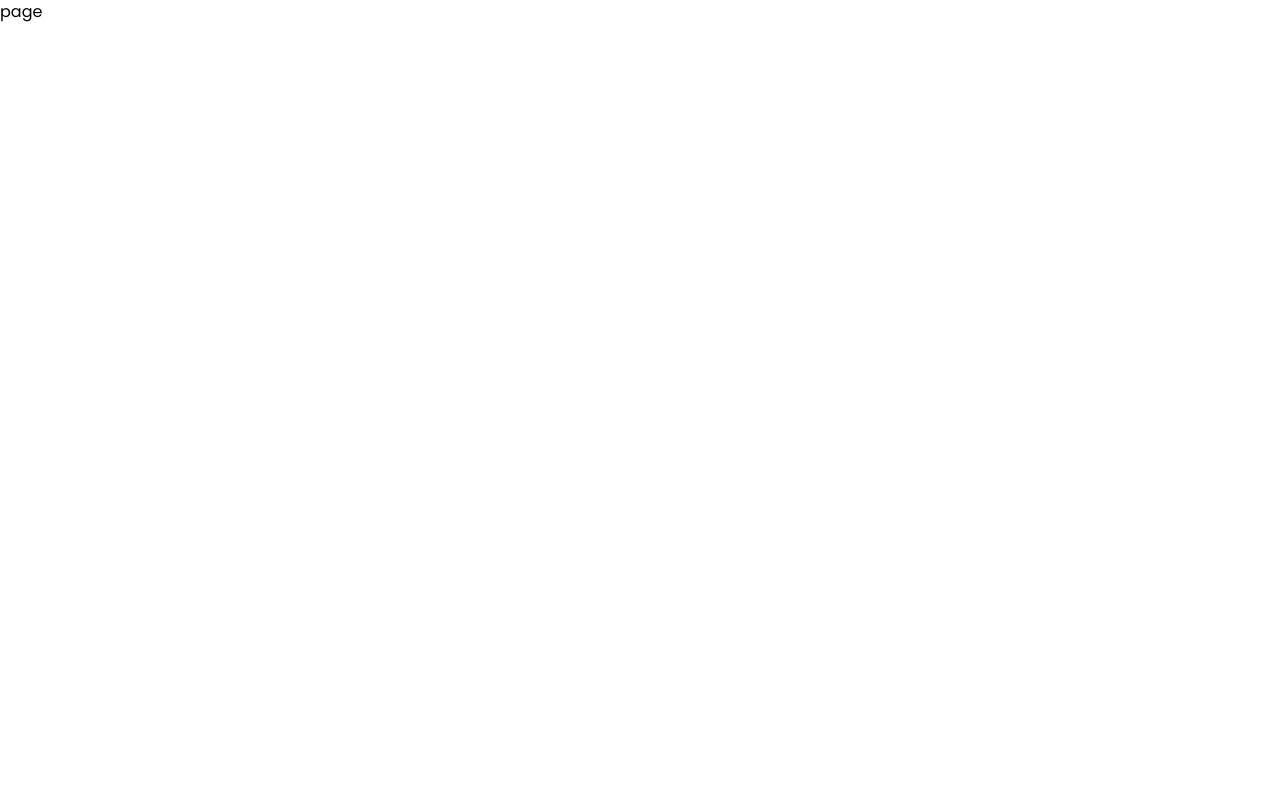
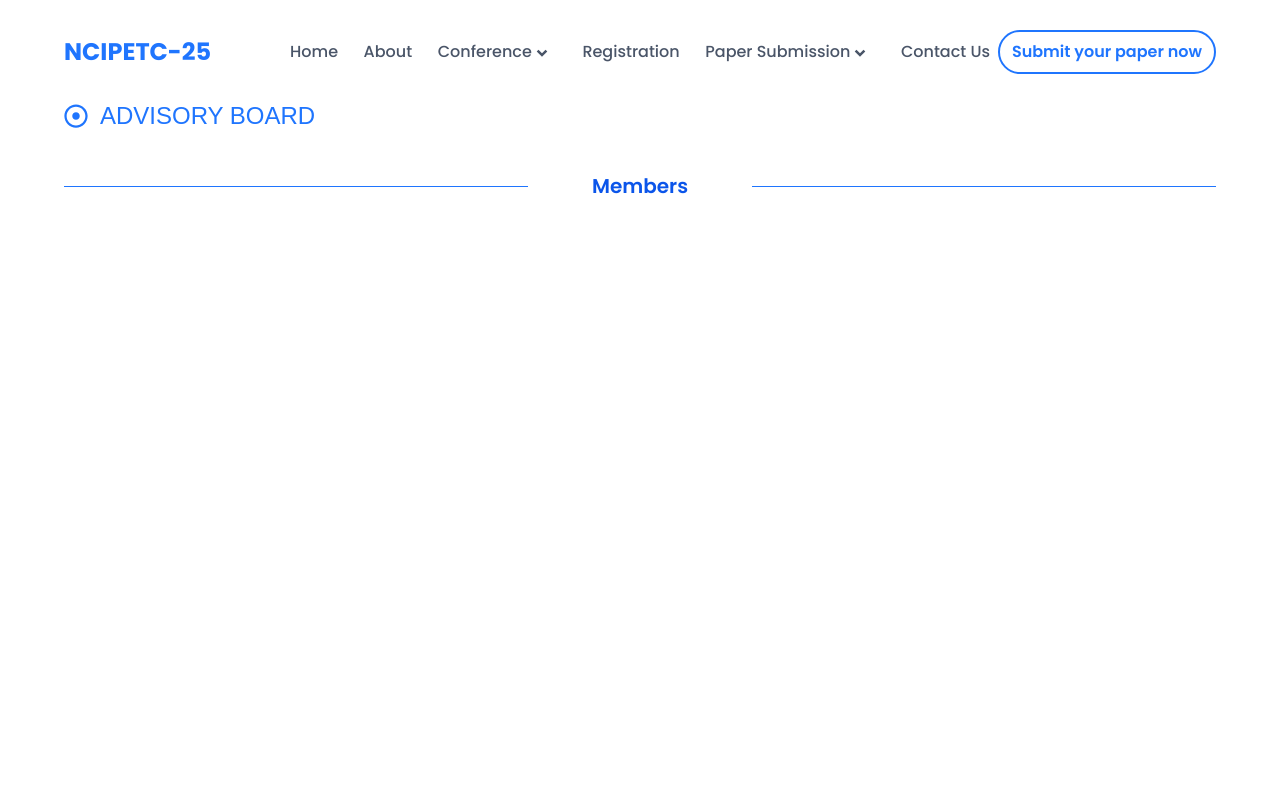
Before and after one commit to AbhishekNSanthosh/ncipetc-25, a Next.js app: page /advisory-board in a window 1280 px wide. Shown: the top 800 px of the page. Built offline with nearby package versions, Linux system fonts and the light colour scheme; a web font is replaced by a local one.

Commit message:
feat: data added

```diff
--- a/src/app/advisory-board/page.tsx
+++ b/src/app/advisory-board/page.tsx
@@ -1,7 +1,8 @@
+import AdvisoryBoard from '@widgets/AdvisoryBoard'
 import React from 'react'
 
 export default function page() {
   return (
-    <div>page</div>
+    <AdvisoryBoard/>
   )
 }
--- /dev/null
+++ b/src/widgets/AdvisoryBoard/components/AdvisoryBoardContent.tsx
@@ -0,0 +1,21 @@
+import Titlebar from "@components/Titlebar";
+import React from "react";
+
+export default function AdvisoryBoardContent() {
+  return (
+    <div className="px-[5vw] pt-[100px] min-h-[100vh]">
+    <div className="">
+        <div className="">
+            <Titlebar  className="text-2xl font-medium text-primary-600" title="Advisory Board"/>
+        </div>
+        <div className="flex flex-row items-center justify-center mt-[5vh]">
+            <div className="flex-1 bg-primary-600 w-full h-[1px]"></div>
+            <div className="flex px-[5vw]">
+                <span className="text-xl font-semibold text-primary-700">Members</span>
+            </div>
+            <div className="flex-1 bg-primary-600 w-full h-[1px]"></div>
+        </div>
+    </div>
+    </div>
+  );
+}
--- /dev/null
+++ b/src/widgets/AdvisoryBoard/index.ts
@@ -0,0 +1,3 @@
+import AdvisoryBoard from "./view";
+
+export default AdvisoryBoard
--- /dev/null
+++ b/src/widgets/AdvisoryBoard/view.tsx
@@ -0,0 +1,14 @@
+import React from "react";
+import AdvisoryBoardContent from "./components/AdvisoryBoardContent";
+import Header from "@widgets/Header";
+import Footer from "@widgets/Footer";
+
+export default function AdvisoryBoard() {
+  return (
+    <main>
+      <Header />
+      <AdvisoryBoardContent />
+      <Footer />
+    </main>
+  );
+}
```
